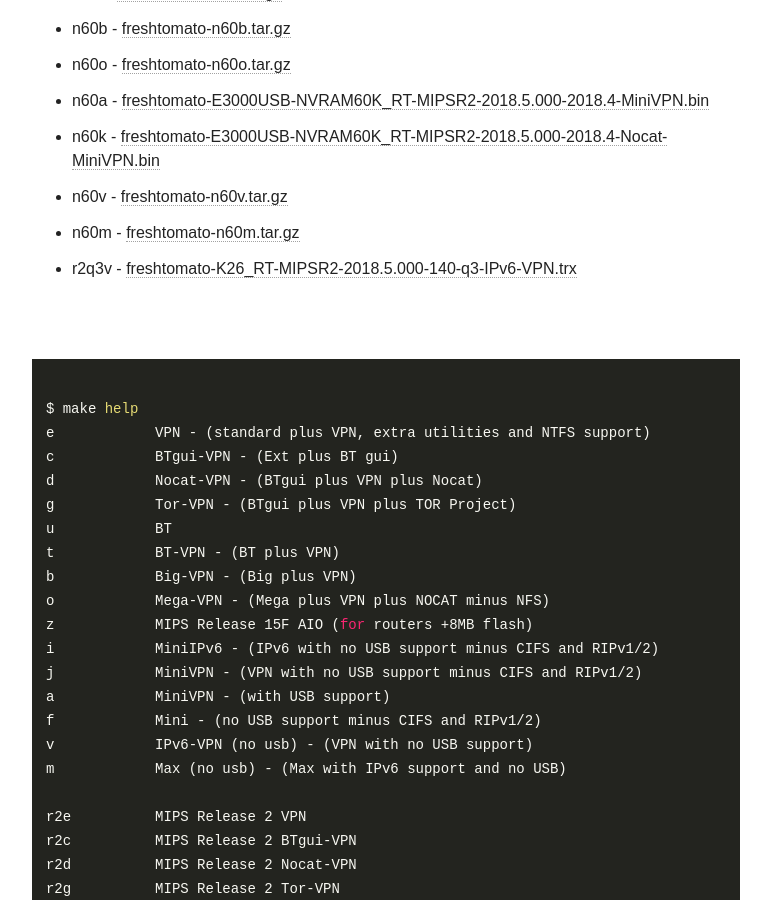
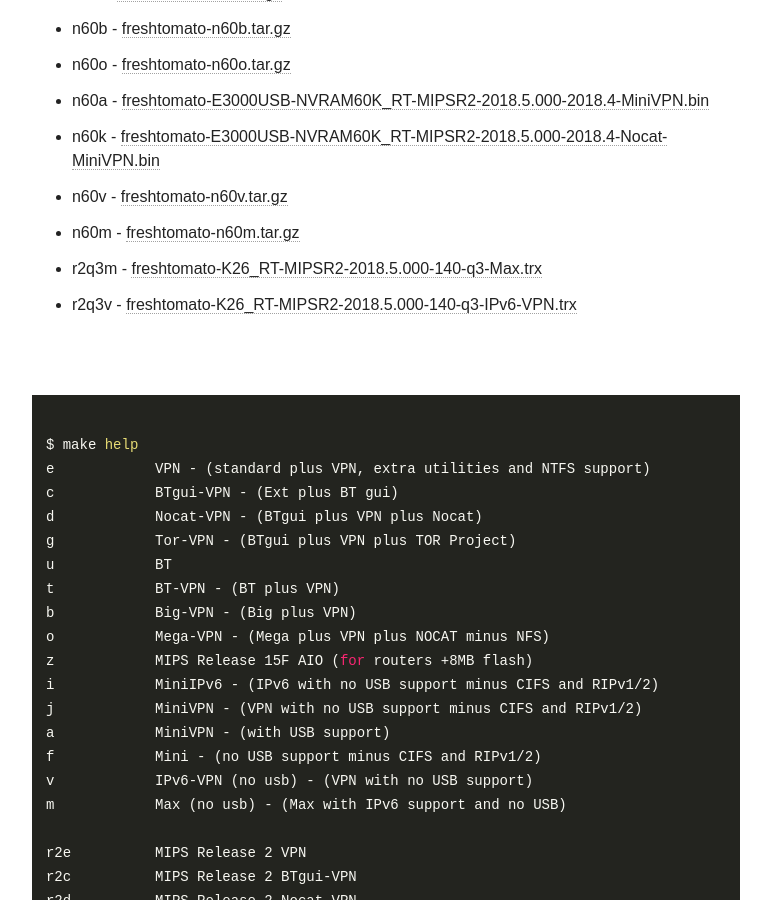
Before and after one commit to oglopss/freshtomato-mips-ci-jekyll, a Jekyll site: the page built from index.html, in a window 1280 px wide and 900 px high, scrolled down 1807 px. Shown: the whole window, without its empty margins (254-1025 px from the left). Built offline with Jekyll 4.4.1, drawn with Linux system fonts in a browser that asks for light colours; nearby versions of some CDN libraries.

Commit message:
Travis build 46 r2q3m pushed to gh-pages

```diff
--- a/_data/ss.yml
+++ b/_data/ss.yml
@@ -40,3 +40,4 @@ files:
   - 0041 n60v freshtomato-n60v.tar.gz
   - 0042 n60m freshtomato-n60m.tar.gz
   - 0044 r2q3v freshtomato-K26_RT-MIPSR2-2018.5.000-140-q3-IPv6-VPN.trx
+  - 0043 r2q3m freshtomato-K26_RT-MIPSR2-2018.5.000-140-q3-Max.trx
```
